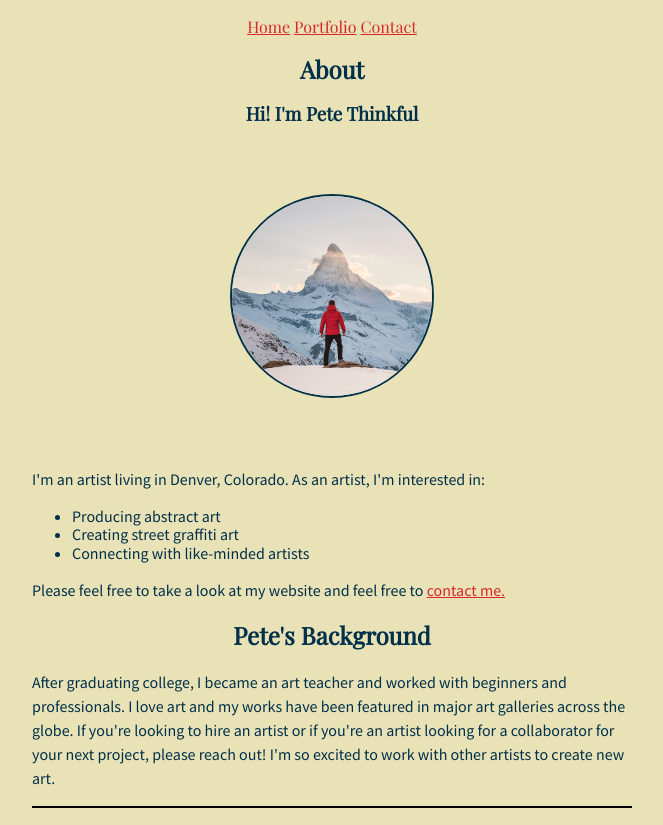
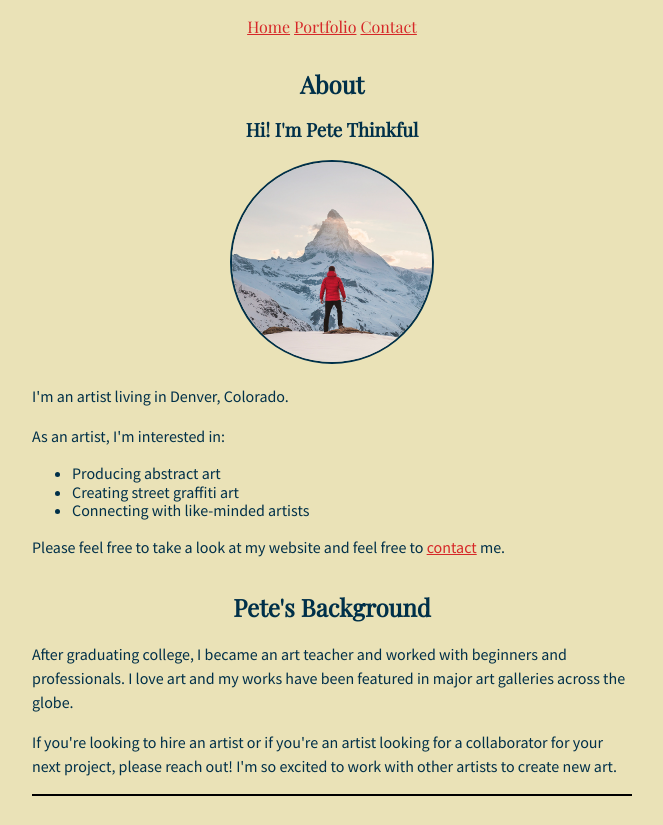
Before and after one commit to Eggzn/PortfolioAssignment1, a plain HTML site: page index.html in a window 1280 px wide. Shown: the part 102-927 px from the top of the page, without its empty margins (308-971 px from the left). Drawn offline with nearby package versions, Linux system fonts and the light colour scheme.

Commit message:
FixedContactMe

```diff
--- a/index.html
+++ b/index.html
@@ -31,23 +31,26 @@
           <img class="image-circle" src="images/pete-thinkful.png" alt="Pete Thinkful">
         </div>
       </article>
+        <p>
+          I'm an artist living in Denver, Colorado.
+        </p>
+
       <p>
-        I'm an artist living in Denver, Colorado.
-        As an artist, I'm interested in:
+          As an artist, I'm interested in:
       </p>
         <ul>
           <li>Producing abstract art</li>
           <li>Creating street graffiti art</li>
           <li>Connecting with like-minded artists</li>
         </ul>
-      <p>Please feel free to take a look at my website and feel free to <a href="contact">contact me.</a>
+      <p>Please feel free to take a look at my website and feel free to <a href="#contact">contact</a> me.
       </p>
         <h2>Pete's Background</h2>
         <p>After graduating college, I became an art teacher and worked with
         beginners and professionals. I love art and my works have been
-        featured in major art galleries across the globe.
+        featured in major art galleries across the globe.</p>
 
-        If you're looking to hire an artist or if you're an artist looking
+       <p> If you're looking to hire an artist or if you're an artist looking
         for a collaborator for your next project, please reach out! I'm so
         excited to work with other artists to create new art.
           </p>
@@ -80,7 +83,8 @@
       </article>
 
       <hr>
-      <h2 id="contact">Contact</h2>
+      <h2 id="contact">contact</h2>
+
       <p> I'd love to hear from you! Please feel free to contact or follow me!</p>
       <ol>
         <li><a href="#">Linked In</a></li>
--- a/style.css
+++ b/style.css
@@ -7,13 +7,15 @@ body {
   font-family: "Source Sans Pro", Tahoma, Geneva, Verdana, sans-serif;
   padding: 40px;
 }
-
+h2{
+  margin-top: 35px;}
 
 /* Set the font family for any h1, h2, or h3 heading */
 header,
 h1,
 h2,
-h3 {
+h3,
+footer{
   font-family: "Playfair Display", Times, serif;
   text-align: Center;
 }
@@ -24,7 +26,7 @@ a:hover{color: #b814b2;}
 a:active{color: #fcbf49;}
 
 article {
-  padding: 50px 0;
+  padding: 1px 0;
 }
 
 article div {
```
